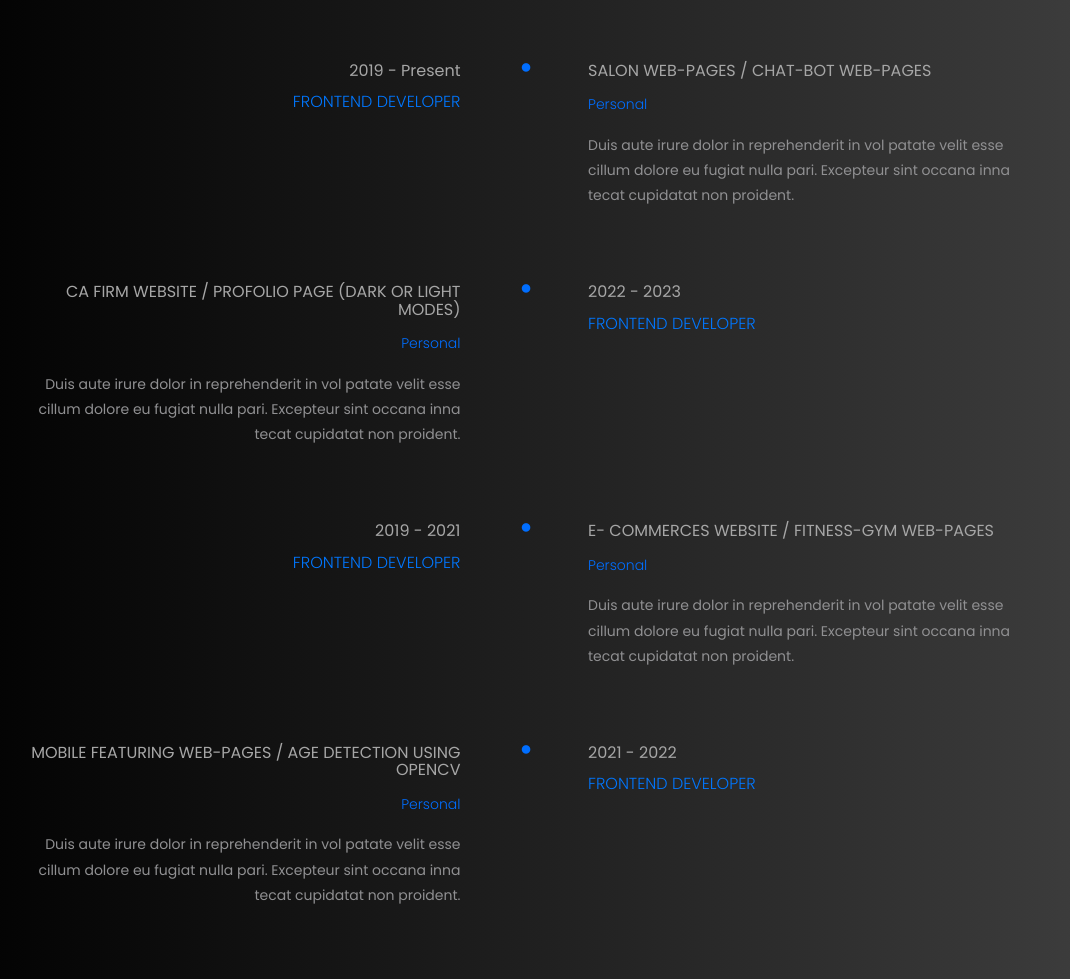
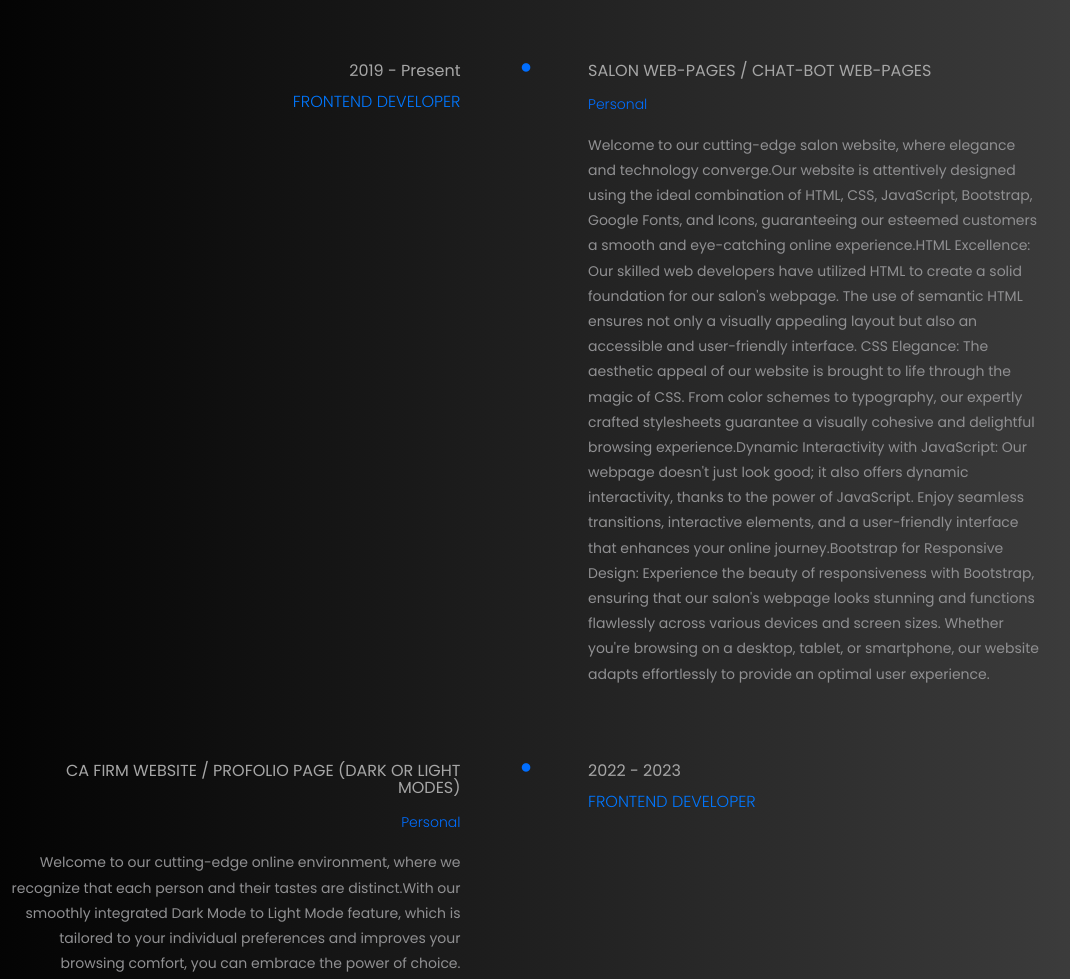
Before and after one commit to Ved0212/Portfolio-T1, a plain HTML site: page index.html in a window 1280 px wide. Shown: the part 3060-4039 px from the top of the page, without its empty margins (67-1137 px from the left). Drawn offline with nearby package versions, Linux system fonts and the light colour scheme; a web font is replaced by a local one.

Commit message:
Update index.html

```diff
--- a/index.html
+++ b/index.html
@@ -414,7 +414,8 @@
 														</h4>
 														<h5>personal</h5>
 														<p class="description">
-															Duis aute irure dolor in reprehenderit in vol patate velit esse cillum dolore eu fugiat nulla pari. Excepteur sint occana inna tecat cupidatat non proident.
+															Welcome to our cutting-edge salon website, where elegance and technology converge.Our website is attentively designed using the ideal combination of HTML, CSS, JavaScript, Bootstrap, Google Fonts, and Icons, guaranteeing our esteemed customers a smooth and eye-catching online experience.HTML Excellence: Our skilled web developers have utilized HTML to create a solid foundation for our salon's webpage. The use of semantic HTML ensures not only a visually appealing layout but also an accessible and user-friendly interface.
+CSS Elegance: The aesthetic appeal of our website is brought to life through the magic of CSS. From color schemes to typography, our expertly crafted stylesheets guarantee a visually cohesive and delightful browsing experience.Dynamic Interactivity with JavaScript: Our webpage doesn't just look good; it also offers dynamic interactivity, thanks to the power of JavaScript. Enjoy seamless transitions, interactive elements, and a user-friendly interface that enhances your online journey.Bootstrap for Responsive Design: Experience the beauty of responsiveness with Bootstrap, ensuring that our salon's webpage looks stunning and functions flawlessly across various devices and screen sizes. Whether you're browsing on a desktop, tablet, or smartphone, our website adapts effortlessly to provide an optimal user experience.
 														</p>
 													</div><!--/.timeline-content-->
 												</div><!--/.timeline-->
@@ -443,7 +444,7 @@
 														</h4>
 														<h5>personal</h5>
 														<p class="description">
-															Duis aute irure dolor in reprehenderit in vol patate velit esse cillum dolore eu fugiat nulla pari. Excepteur sint occana inna tecat cupidatat non proident.
+															Welcome to our cutting-edge online environment, where we recognize that each person and their tastes are distinct.With our smoothly integrated Dark Mode to Light Mode feature, which is tailored to your individual preferences and improves your browsing comfort, you can embrace the power of choice.
 														</p>
 													</div><!--/.timeline-content-->
 												</div><!--/.timeline-->
```
